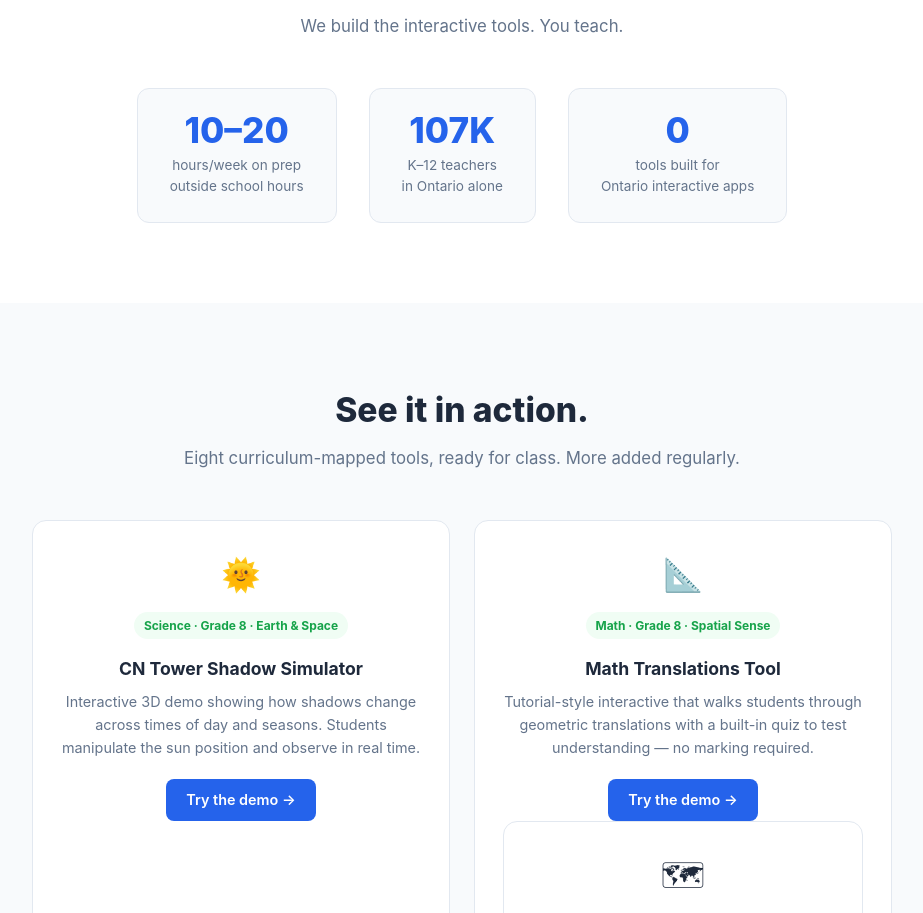
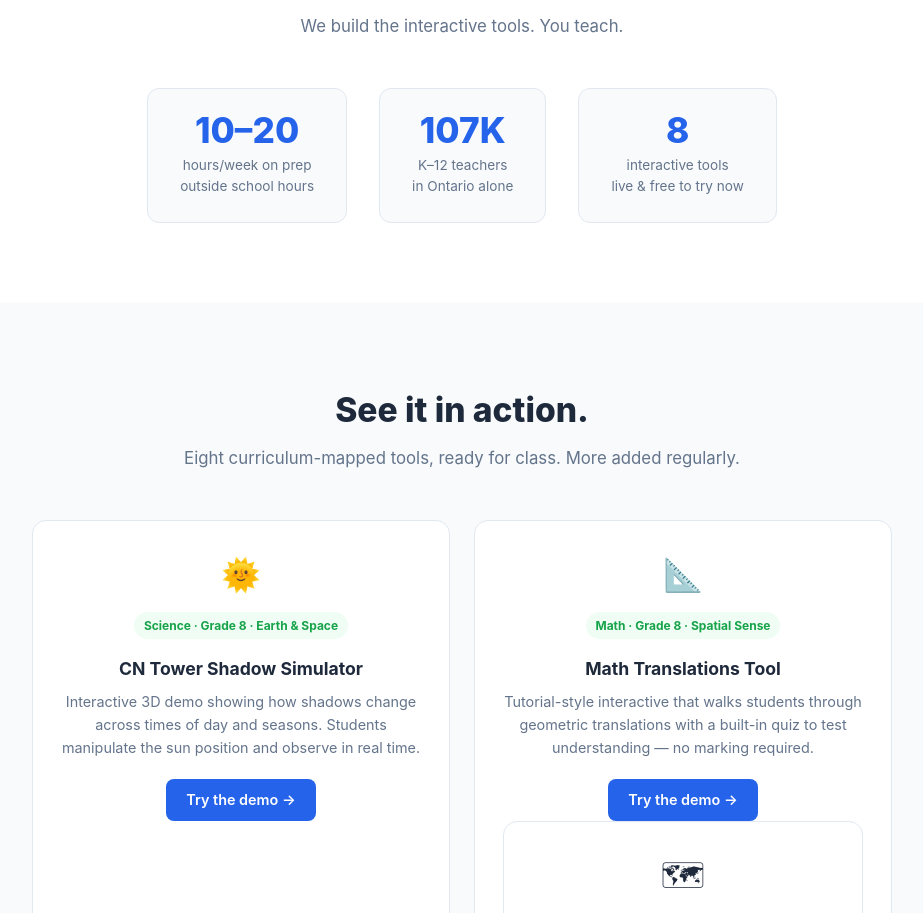
Before and after one commit to mskaura/classroom-tools, a plain HTML site: page index.html in a window 1280 px wide. Shown: the part 1045-1958 px from the top of the page, without its empty margins (178-1101 px from the left). Drawn offline with Linux system fonts and the light colour scheme.

Commit message:
fix: tool grid layout + update stat to show 8 live tools

```diff
--- a/index.html
+++ b/index.html
@@ -186,7 +186,7 @@
     }
     .tool-grid {
       display: grid;
-      grid-template-columns: repeat(auto-fit, minmax(300px, 1fr));
+      grid-template-columns: repeat(auto-fill, minmax(280px, 1fr));
       gap: 1.5rem;
     }
     .tool-card {
@@ -394,8 +394,8 @@
         <div class="stat-label">K–12 teachers<br>in Ontario alone</div>
       </div>
       <div class="stat">
-        <div class="stat-num">0</div>
-        <div class="stat-label">tools built for<br>Ontario interactive apps</div>
+        <div class="stat-num">8</div>
+        <div class="stat-label">interactive tools<br>live &amp; free to try now</div>
       </div>
     </div>
   </div>
```
